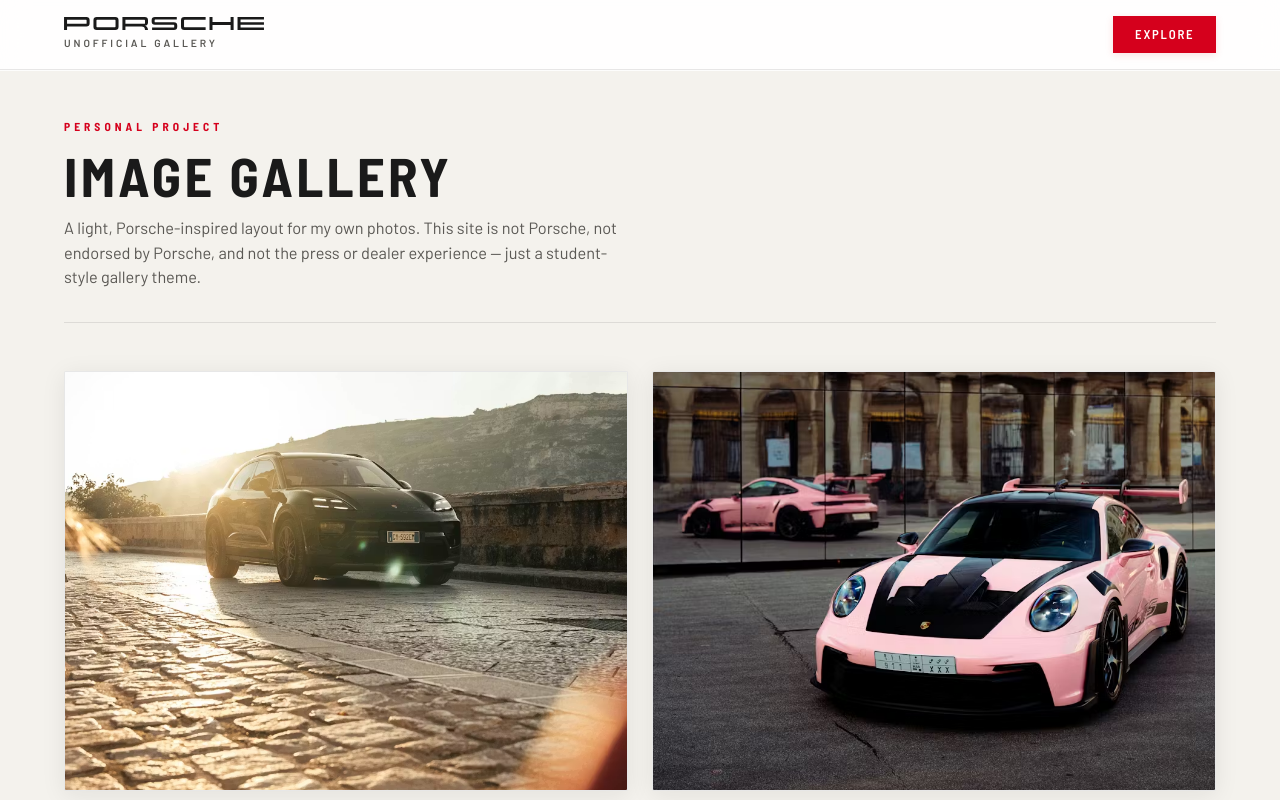
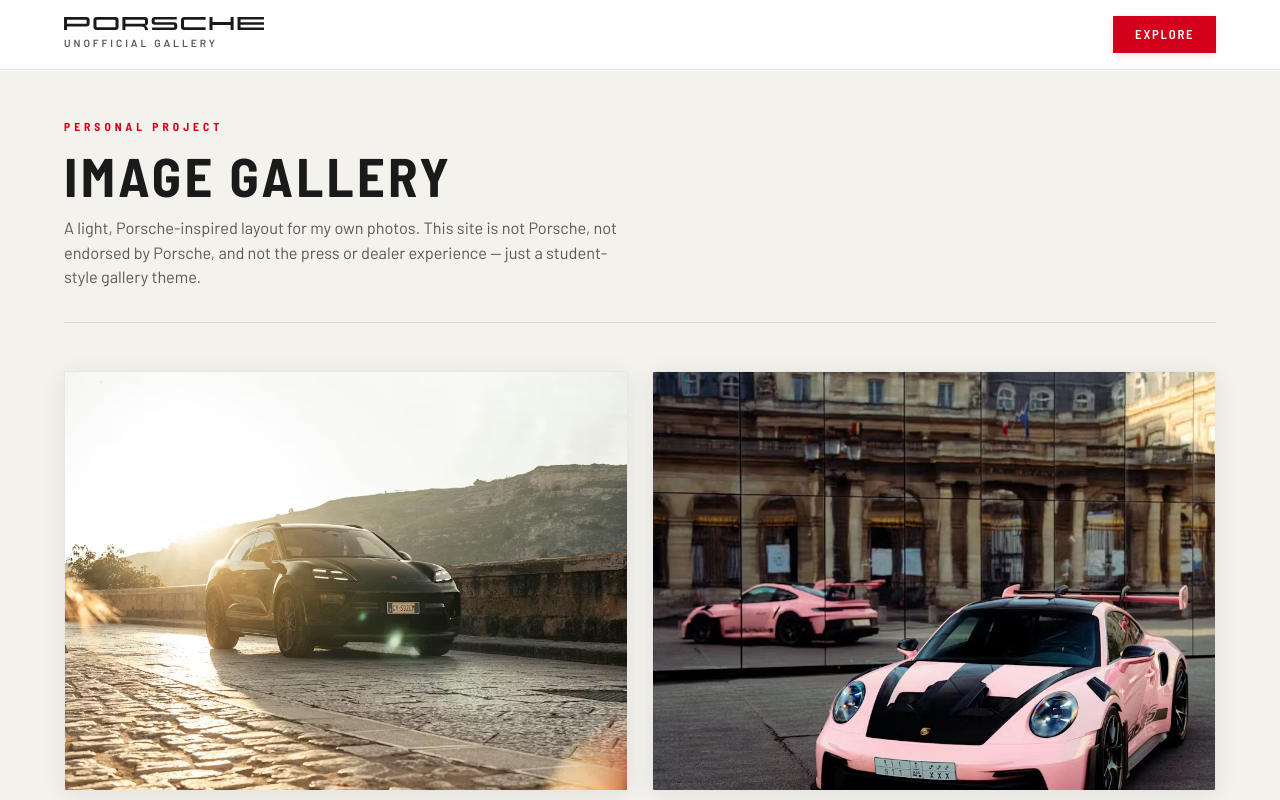
Before and after one commit to Mohamed-asmaan/react-image-gallery-porsche-inspired, a React (Vite) app: page / in a window 1280 px wide. Shown: the top 800 px of the page. Built offline with nearby package versions, Linux system fonts and the light colour scheme.

Commit message:
first commit-1

```diff
--- a/src/App.jsx
+++ b/src/App.jsx
@@ -1,6 +1,7 @@
 import Header from "./components/Header";
 import Gallery from "./components/Gallery";
 
+// div.app = flex column so footer sits at bottom when content is short (sticky footer pattern).
 export default function App() {
   return (
     <div className="app">
--- a/src/components/Gallery.jsx
+++ b/src/components/Gallery.jsx
@@ -2,6 +2,8 @@ import { Fragment } from "react";
 import { galleryImageItems } from "../data/galleryData";
 import GalleryList from "./GalleryList";
 
+// Gallery = page section + copy. List logic stays in GalleryList (separation of concerns).
+// Fragment groups intro + grid without wrapping them in another div (rubric / fewer wrappers).
 export default function Gallery() {
   return (
     <section className="gallery" id="gallery" aria-labelledby="gallery-title">
--- a/src/components/Header.jsx
+++ b/src/components/Header.jsx
@@ -1,5 +1,6 @@
 import porscheLogo from "../assets/images/porsche_logotype.svg";
 
+// Logo import: Vite returns a URL string, same idea as images in galleryData.
 export default function Header() {
   return (
     <header className="site-header">
--- a/src/components/ImageCard.jsx
+++ b/src/components/ImageCard.jsx
@@ -1,6 +1,5 @@
-/**
- * Reusable card: receives all display data via props from the parent.
- */
+// One presentational component: no state, only props. Easier to test and reuse.
+// figure + figcaption = semantic HTML tying image to its caption (good for a11y).
 export default function ImageCard({
   imageUrl,
   title,
@@ -8,6 +7,7 @@ export default function ImageCard({
   alt,
   catalogIndex,
 }) {
+  // Index comes from the parent map() so we don't duplicate "which card am I?" inside data.
   const catalogNo = String(catalogIndex + 1).padStart(2, "0");
 
   return (
--- a/src/main.jsx
+++ b/src/main.jsx
@@ -3,4 +3,5 @@ import ReactDOM from "react-dom/client";
 import App from "./App.jsx";
 import "./style.css";
 
+// index.html has <div id="root">; this mounts the whole React tree there.
 ReactDOM.createRoot(document.getElementById("root")).render(<App />);
--- a/src/style.css
+++ b/src/style.css
@@ -1,3 +1,4 @@
+/* Colors/fonts as variables so you tweak the theme in one place. */
 :root {
   --bg: #f4f2ed;
   --bg-subtle: #ebe8e1;
@@ -35,7 +36,6 @@ body {
   flex-direction: column;
 }
 
-/* ——— Header ——— */
 .site-header {
   position: sticky;
   top: 0;
@@ -108,7 +108,6 @@ body {
   box-shadow: 0 4px 14px var(--accent-dim);
 }
 
-/* ——— Main / Gallery ——— */
 .app-main {
   flex: 1;
 }
@@ -157,6 +156,7 @@ body {
   max-width: 36rem;
 }
 
+/* 1 col = phones; 2 cols from 560px. minmax(0, 1fr) prevents grid overflow (common CSS gotcha). */
 .gallery-imgs {
   display: grid;
   grid-template-columns: 1fr;
@@ -170,7 +170,7 @@ body {
   }
 }
 
-/* ——— Piece cards ——— */
+/* min-width: 0 lets the card shrink inside the grid so images don't force horizontal scroll */
 .gallery-piece {
   min-width: 0;
   margin: 0;
@@ -210,11 +210,12 @@ body {
   box-shadow: inset 0 0 0 1px var(--accent-soft);
 }
 
+/* cover fills the box; center crops from the middle. Change to e.g. 50% 20% to bias toward the top. */
 .gallery-piece__frame img {
   width: 100%;
   height: 100%;
   object-fit: cover;
-  object-position: 100% 75%;
+  object-position: center;
   display: block;
   transition: transform 0.45s ease;
 }
@@ -255,7 +256,6 @@ body {
   color: var(--text-muted);
 }
 
-/* ——— Footer ——— */
 .site-footer {
   border-top: 1px solid var(--border);
   background: var(--bg-subtle);
```
Also changed, not shown: src/components/GalleryList.jsx (+3 -4 lines), src/data/galleryData.js (+3 -4 lines), 1 other file (tests, documents, lock files or other folders).
